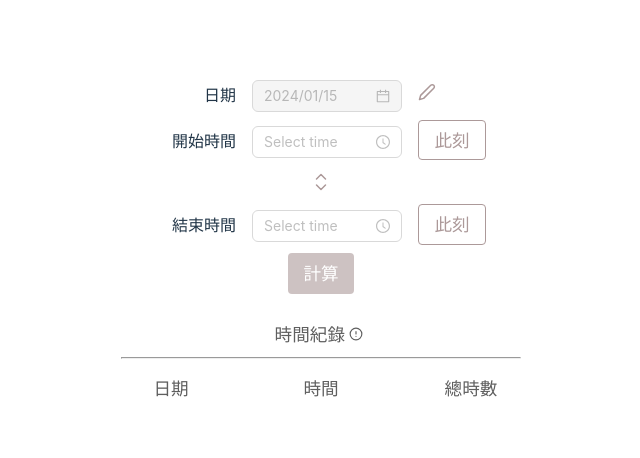
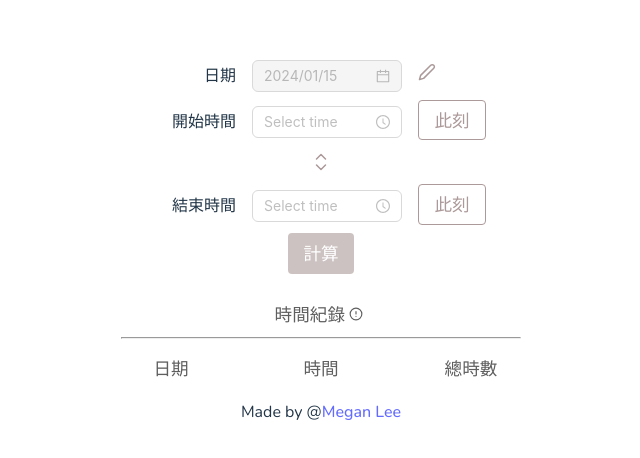
Before and after one commit to MeganxLi/time-computer, a React (Vite) app: page / in a window 1280 px wide. Shown: the part 150-608 px from the top of the page, without its empty margins (319-959 px from the left). Built offline with nearby package versions, Linux system fonts and the light colour scheme.

Commit message:
:memo: add Footer component

```diff
--- /dev/null
+++ b/src/components/Footer.tsx
@@ -0,0 +1,14 @@
+const Footer = () => {
+  return (
+    <footer>
+      <p>
+        Made by @
+        <a href="https://github.com/MeganxLi">
+          Megan Lee
+        </a>
+      </p>
+    </footer>
+  )
+}
+
+export default Footer
--- a/src/main.tsx
+++ b/src/main.tsx
@@ -1,7 +1,12 @@
 import ReactDOM from 'react-dom/client'
 import App from './App'
 import './index.css'
+import Footer from './components/Footer'
+import { Fragment } from 'react'
 
 ReactDOM.createRoot(document.getElementById('root')!).render(
-  <App />,
+  <Fragment>
+    <App />
+    <Footer />
+  </Fragment>,
 )
```
